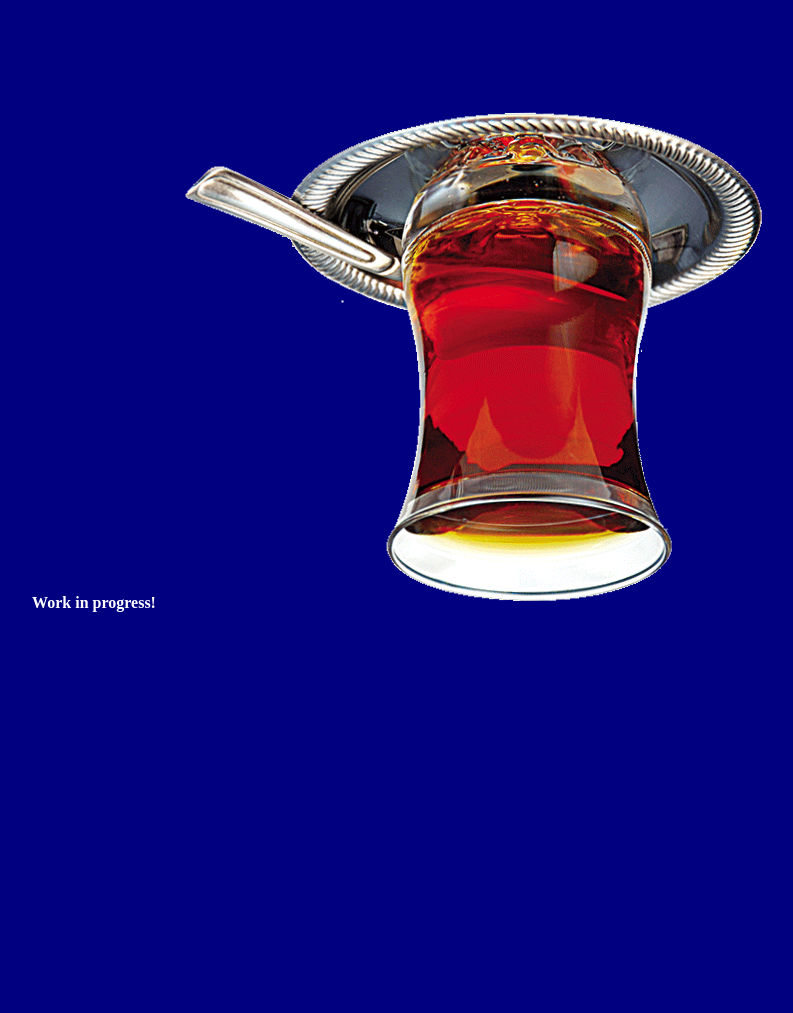
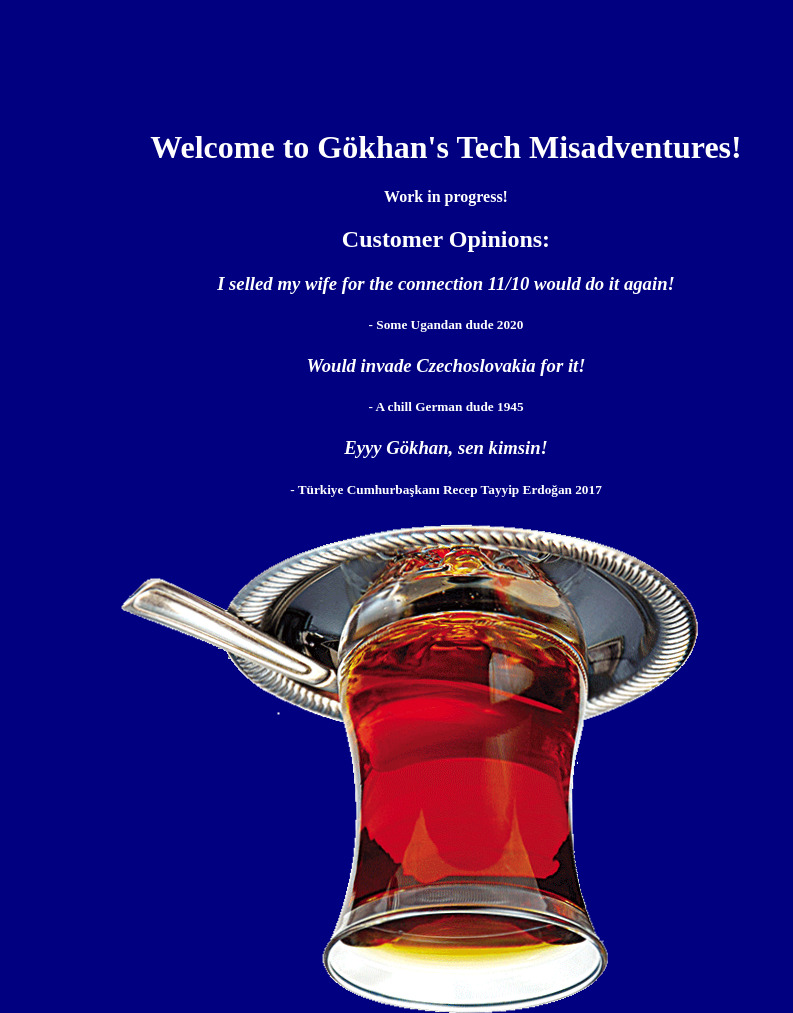
Before and after one commit to anhkog3/anhkog3.github.io, a plain HTML site: page index.html in a window 1280 px wide. Shown: the whole page, without its empty margins (194-987 px from the left). Before the commit the page ends 800 px from the top, so only its background shows below. Drawn offline with Linux system fonts and the light colour scheme.

Commit message:
Add files via upload

```diff
--- a/index.html
+++ b/index.html
@@ -2,7 +2,7 @@
 <html lang="en" dir="ltr">
   <head>
     <meta charset="utf-8">
-    <title>Work in progress!</title>
+    <title>Gökhan's Tech Misadventures</title>
     <style>
       body {
 		text-align: center;
@@ -26,7 +26,16 @@
     </style>
   </head>
   <body>
-    <strong>Work in progress!</strong>
+    <h1>Welcome to Gökhan's Tech Misadventures!</h1>
+    <b>Work in progress!</b>
+    <h2>Customer Opinions:</h2>
+    <h3><em>I selled my wife for the connection 11/10 would do it again!</em></h3>
+    <h5>- Some Ugandan dude 2020</h5>
+    <h3><em>Would invade Czechoslovakia for it!</em></h3>
+    <h5>- A chill German dude 1945</h5>
+    <h3><em>Eyyy Gökhan, sen kimsin!</em></h3>
+    <h5>- Türkiye Cumhurbaşkanı Recep Tayyip Erdoğan 2017</h5>
     <img id="loading" src="tea.png">
+
   </body>
 </html>
```
